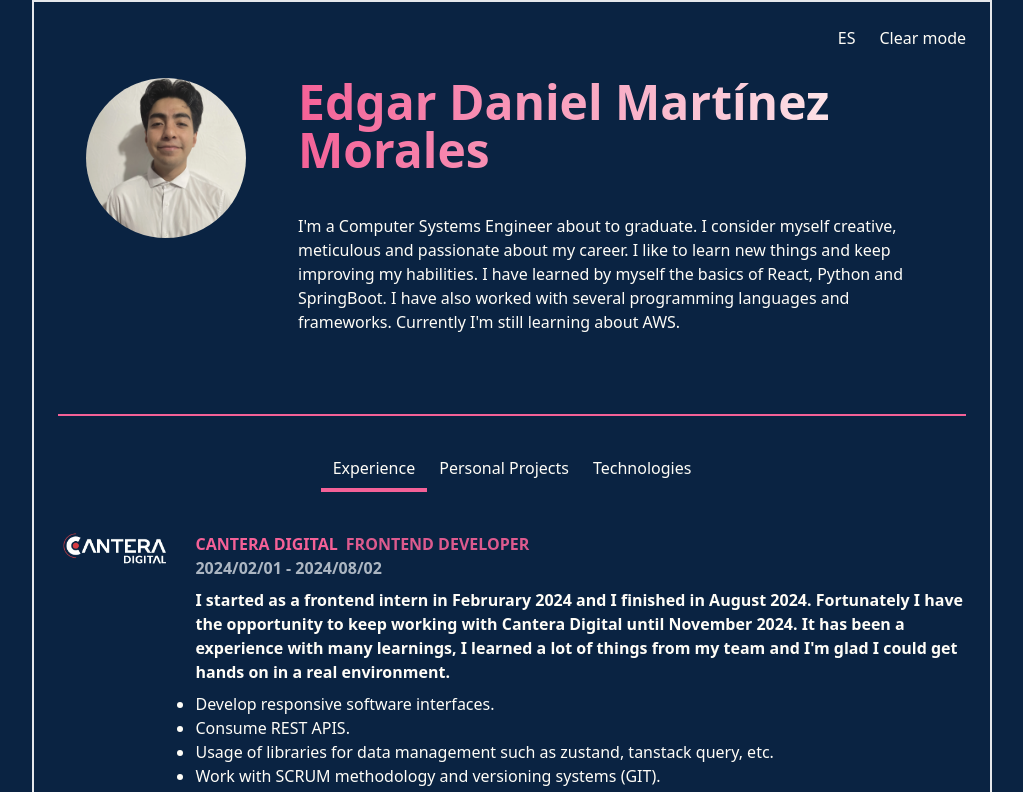
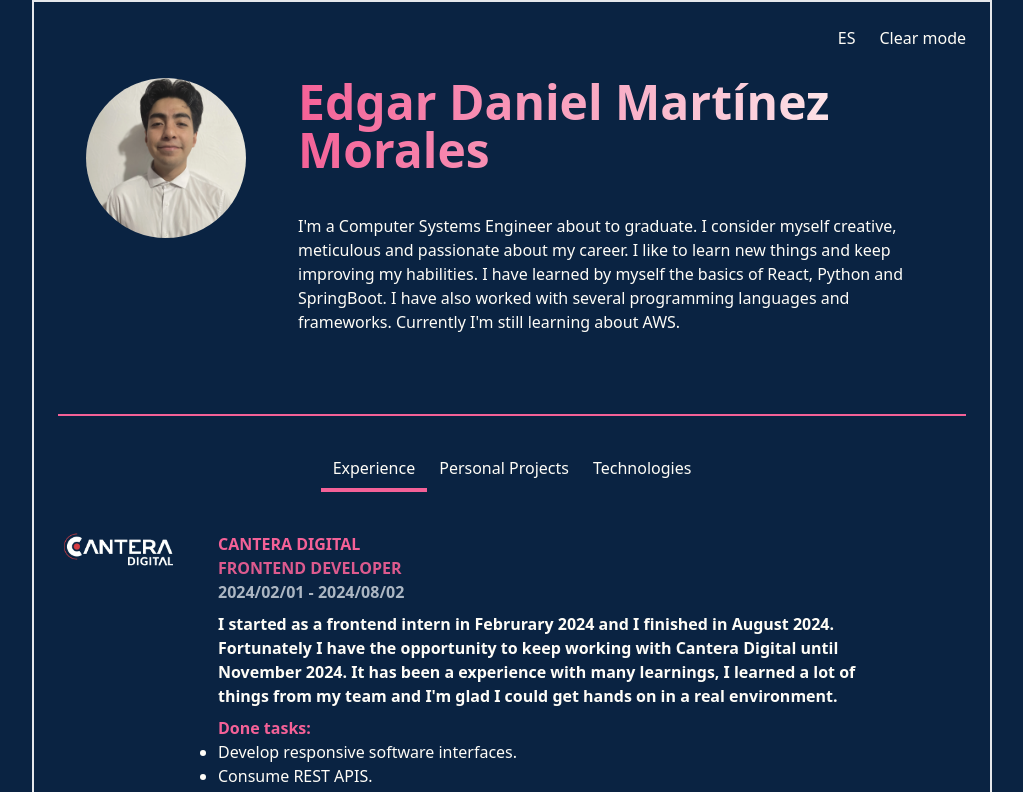
Before and after one commit to DanielMMITM/portfolio, a React (Vite) app: page / in a window 1280 px wide. Shown: the top 792 px of the page, without its empty margins (128-1151 px from the left). Built offline with nearby package versions, Linux system fonts and the light colour scheme; the HTML template or start-up script is replaced by a standard one.

Commit message:
Update - update component style and update tasks constant name and text

```diff
--- a/src/components/Tabs/Experience.tsx
+++ b/src/components/Tabs/Experience.tsx
@@ -1,3 +1,5 @@
+import { TASKS } from '@/constants/english';
+import { TAREAS } from '@/constants/spanish';
 import { useAppContext } from '@/context/AppContext';
 import { experience } from '@/data/experience';
 
@@ -22,14 +24,16 @@ export const Experience = () => {
   };
 
   return (
-    <section className="mt-10">
+    <section>
       {experience?.map((data) => (
-        <div className="flex" key={data.id}>
+        <div className="flex mt-10" key={data.id}>
           <div>
-            <img src={data.logo} alt="employer logo" />
+            <a href={data.link} target="_blank">
+              <img src={data.logo} alt={data.alt} width="120px" height="20px" />
+            </a>
           </div>
-          <div className="flex flex-col ml-6">
-            <div className="flex gap-2">
+          <div className="flex flex-col ml-10 basis-9/12">
+            <div className="flex flex-col">
               <h1 className="dark:text-secondary text-secondaryLight font-bold">
                 {data.employer}
               </h1>
@@ -41,6 +45,9 @@ export const Experience = () => {
             <p className="font-semibold my-2">
               {english ? data.descEn : data.descES}
             </p>
+            <h3 className="font-bold dark:text-secondary text-secondaryLight">
+              {english ? TASKS : TAREAS}
+            </h3>
             <ul className="list-disc">
               {data.tasks.map((task) => (
                 <li key={task.id} className="list-item">
--- a/src/constants/english.ts
+++ b/src/constants/english.ts
@@ -3,4 +3,4 @@ export const SELF_DESCRIPTION_EN =
 export const EXPERIENCE = 'Experience';
 export const PROJECTS = 'Personal Projects';
 export const TECHNOLOGIES = 'Technologies';
-export const TASKS = 'Done tasks';
+export const TASKS = 'Done tasks:';
--- a/src/constants/spanish.ts
+++ b/src/constants/spanish.ts
@@ -3,4 +3,4 @@ export const SELF_DESCRIPTION_ES =
 export const EXPERIENCIA = 'Experiencia';
 export const PROYECTOS = 'Proyectos Personales';
 export const TECNOLOGIAS = 'Tecnologías';
-export const TASKS = 'Tareas realizadas';
+export const TAREAS = 'Tareas realizadas:';
--- a/src/output.css
+++ b/src/output.css
@@ -587,20 +587,41 @@ video {
   margin-right: 2rem;
 }
 
+.my-2 {
+  margin-top: 0.5rem;
+  margin-bottom: 0.5rem;
+}
+
 .mb-20 {
   margin-bottom: 5rem;
+}
+
+.ml-6 {
+  margin-left: 1.5rem;
+}
+
+.mt-10 {
+  margin-top: 2.5rem;
 }
 
 .ml-4 {
   margin-left: 1rem;
 }
 
-.mt-10 {
-  margin-top: 2.5rem;
+.ml-10 {
+  margin-left: 2.5rem;
 }
 
-.ml-6 {
-  margin-left: 1.5rem;
+.mt-6 {
+  margin-top: 1.5rem;
+}
+
+.mt-8 {
+  margin-top: 2rem;
+}
+
+.mt-14 {
+  margin-top: 3.5rem;
 }
 
 .flex {
@@ -622,6 +643,14 @@ video {
 
 .h-px {
   height: 1px;
+}
+
+.h-\[30\%\] {
+  height: 30%;
+}
+
+.h-32 {
+  height: 8rem;
 }
 
 .min-h-14 {
@@ -648,12 +677,72 @@ video {
   width: 100%;
 }
 
+.w-9 {
+  width: 2.25rem;
+}
+
+.w-32 {
+  width: 8rem;
+}
+
+.w-\[35\%\] {
+  width: 35%;
+}
+
+.w-\[3\%\] {
+  width: 3%;
+}
+
+.w-\[30\%\] {
+  width: 30%;
+}
+
+.w-44 {
+  width: 11rem;
+}
+
+.w-4 {
+  width: 1rem;
+}
+
+.w-28 {
+  width: 7rem;
+}
+
+.w-36 {
+  width: 9rem;
+}
+
 .min-w-\[30dvw\] {
   min-width: 30dvw;
 }
 
 .shrink-0 {
   flex-shrink: 0;
+}
+
+.basis-1 {
+  flex-basis: 0.25rem;
+}
+
+.basis-4\/12 {
+  flex-basis: 33.333333%;
+}
+
+.basis-3\/12 {
+  flex-basis: 25%;
+}
+
+.basis-9\/12 {
+  flex-basis: 75%;
+}
+
+.basis-2\/12 {
+  flex-basis: 16.666667%;
+}
+
+.basis-1\/12 {
+  flex-basis: 8.333333%;
 }
 
 .-translate-y-1\/2 {
@@ -696,6 +785,10 @@ video {
 
 .items-center {
   align-items: center;
+}
+
+.justify-start {
+  justify-content: flex-start;
 }
 
 .justify-center {
@@ -745,6 +838,11 @@ video {
 
 .border-b-2 {
   border-bottom-width: 2px;
+}
+
+.border-red-600 {
+  --tw-border-opacity: 1;
+  border-color: rgb(220 38 38 / var(--tw-border-opacity));
 }
 
 .border-b-primary {
@@ -804,6 +902,15 @@ video {
   padding: 1.5rem;
 }
 
+.p-10 {
+  padding: 2.5rem;
+}
+
+.px-10 {
+  padding-left: 2.5rem;
+  padding-right: 2.5rem;
+}
+
 .text-center {
   text-align: center;
 }
@@ -847,6 +954,11 @@ video {
 
 .text-transparent {
   color: transparent;
+}
+
+.text-secondary {
+  --tw-text-opacity: 1;
+  color: rgb(244 97 151 / var(--tw-text-opacity));
 }
 
 .opacity-60 {
@@ -907,6 +1019,14 @@ video {
   background-color: rgb(10 35 66 / var(--tw-bg-opacity));
 }
 
+.last\:mt-3:last-child {
+  margin-top: 0.75rem;
+}
+
+.last\:mt-10:last-child {
+  margin-top: 2.5rem;
+}
+
 .hover\:bg-secondaryLight:hover {
   --tw-bg-opacity: 1;
   background-color: rgb(35 100 170 / var(--tw-bg-opacity));
@@ -914,6 +1034,12 @@ video {
 
 .hover\:bg-opacity-5:hover {
   --tw-bg-opacity: 0.05;
+}
+
+@media (min-width: 600px) {
+  .sm\:flex-row {
+    flex-direction: row;
+  }
 }
 
 @media (min-width: 900px) {
```
